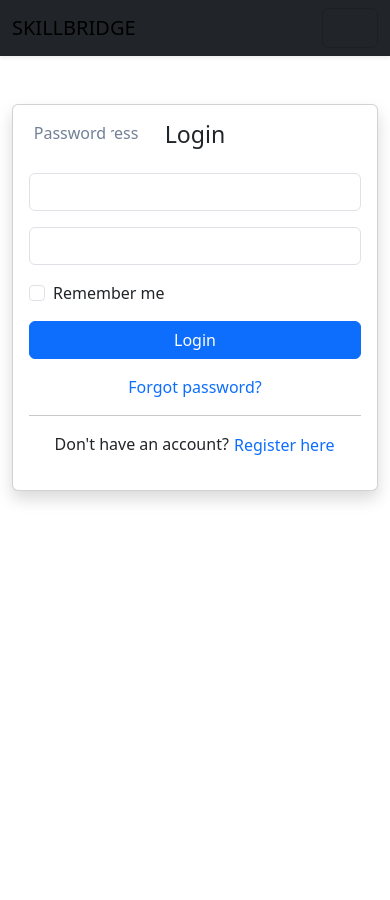
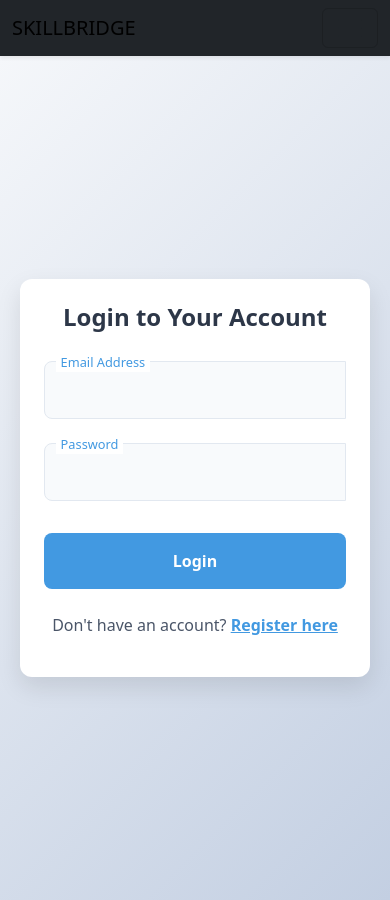
Before and after one commit to HasibShahriar/SkillBridge, a React (Create React App) app in the folder client/: page /login in a window 390 px wide. Before the commit the page ends 844 px from the top, so only its background shows below. Built offline with nearby package versions, Linux system fonts and the light colour scheme.

Commit message:
responsive login page added

```diff
--- /dev/null
+++ b/client/src/login.css
@@ -0,0 +1,140 @@
+.form-container {
+  display: flex;
+  justify-content: center;
+  align-items: center;
+  min-height: 100vh;
+  background: linear-gradient(135deg, #f5f7fa 0%, #c3cfe2 100%);
+  padding: 20px;
+}
+
+.modern-form {
+  background: white;
+  padding: 2.5rem;
+  border-radius: 12px;
+  box-shadow: 0 10px 25px rgba(0, 0, 0, 0.1);
+  width: 100%;
+  max-width: 400px;
+  transition: transform 0.3s ease;
+}
+
+.modern-form:hover {
+  transform: translateY(-5px);
+}
+
+.form-title {
+  text-align: center;
+  margin-bottom: 1.8rem;
+  color: #2d3748;
+  font-weight: 600;
+  font-size: 1.8rem;
+}
+
+.input-group {
+  position: relative;
+  margin-bottom: 1.5rem;
+}
+
+.form-input {
+  width: 100%;
+  padding: 1rem;
+  border: 1px solid #e2e8f0;
+  border-radius: 8px;
+  background-color: #f8fafc;
+  font-size: 1rem;
+  transition: all 0.3s ease;
+  box-sizing: border-box;
+}
+
+.form-input:focus {
+  outline: none;
+  border-color: #4299e1;
+  background-color: white;
+  box-shadow: 0 0 0 3px rgba(66, 153, 225, 0.2);
+}
+
+.form-label {
+  position: absolute;
+  top: 1rem;
+  left: 1rem;
+  color: #718096;
+  pointer-events: none;
+  transition: all 0.3s ease;
+  background: white;
+  padding: 0 0.3rem;
+}
+
+.form-input:focus ~ .form-label,
+.form-input:not(:placeholder-shown) ~ .form-label {
+  top: -0.5rem;
+  left: 0.8rem;
+  font-size: 0.8rem;
+  color: #4299e1;
+  font-weight: 500;
+}
+
+.submit-button {
+  width: 100%;
+  padding: 1rem;
+  border: none;
+  border-radius: 8px;
+  background: #4299e1;
+  color: white;
+  font-size: 1rem;
+  font-weight: 600;
+  cursor: pointer;
+  transition: all 0.3s ease;
+  margin-top: 0.5rem;
+}
+
+.submit-button:hover:not(:disabled) {
+  background: #3182ce;
+  transform: translateY(-2px);
+  box-shadow: 0 4px 8px rgba(0, 0, 0, 0.1);
+}
+
+.submit-button:disabled {
+  background: #a0aec0;
+  cursor: not-allowed;
+  transform: none;
+  box-shadow: none;
+}
+
+.toggle-form {
+  text-align: center;
+  margin-top: 1.5rem;
+  color: #4a5568;
+}
+
+.toggle-button {
+  background: none;
+  border: none;
+  color: #4299e1;
+  cursor: pointer;
+  font-weight: 600;
+  text-decoration: underline;
+  padding: 0;
+}
+
+.toggle-button:hover {
+  color: #3182ce;
+}
+
+.message {
+  text-align: center;
+  padding: 0.5rem;
+  margin: 1rem 0;
+  border-radius: 6px;
+  background-color: #fed7d7;
+  color: #c53030;
+}
+
+/* Responsive design */
+@media (max-width: 480px) {
+  .modern-form {
+    padding: 1.5rem;
+  }
+
+  .form-title {
+    font-size: 1.5rem;
+  }
+}
--- a/client/src/login.js
+++ b/client/src/login.js
@@ -1,11 +1,14 @@
 import React, { useState } from 'react';
-import 'bootstrap/dist/css/bootstrap.min.css';
+import axios from "axios";
+import './login.css'; // Import the CSS file
 
 const Login = ({ onToggleForm, onLogin }) => {
   const [formData, setFormData] = useState({
     email: '',
     password: ''
   });
+  const [message, setMessage] = useState("");
+  const [isSubmitting, setIsSubmitting] = useState(false);
 
   const handleChange = (e) => {
     setFormData({
@@ -14,83 +17,75 @@ const Login = ({ onToggleForm, onLogin }) => {
     });
   };
 
-  const handleSubmit = (e) => {
+  const handleSubmit = async (e) => {
     e.preventDefault();
-    // Here you would typically make an API call to authenticate
-    console.log('Login data:', formData);
+    setIsSubmitting(true);
+    try {
+      const res = await axios.post("http://localhost:5000/api/user", formData);
+      setMessage(res.data.message);
       if (onLogin) {
         onLogin(formData);
       }
+    } catch (error) {
+      setMessage(error.response?.data?.message || "Login failed");
+    } finally {
+      setIsSubmitting(false);
+    }
+    console.log('Login data:', formData);
   };
 
   return (
-    <div className="container mt-5">
-      <div className="row justify-content-center">
-        <div className="col-md-6 col-lg-4">
-          <div className="card shadow">
-            <div className="card-body">
-              <h3 className="card-title text-center mb-4">Login</h3>
-              <form onSubmit={handleSubmit}>
-                <div className="mb-3">
-                  <label htmlFor="email" className="form-label">Email address</label>
+    <div className="form-container">
+      <form className="modern-form" onSubmit={handleSubmit}>
+        <h2 className="form-title">Login to Your Account</h2>
+
+        <div className="input-group">
           <input
             type="email"
-                    className="form-control"
-                    id="email"
             name="email"
             value={formData.email}
             onChange={handleChange}
             required
+            className="form-input"
           />
+          <label className="form-label">Email Address</label>
         </div>
-                <div className="mb-3">
-                  <label htmlFor="password" className="form-label">Password</label>
+
+        <div className="input-group">
           <input
             type="password"
-                    className="form-control"
-                    id="password"
             name="password"
             value={formData.password}
             onChange={handleChange}
             required
+            className="form-input"
           />
+          <label className="form-label">Password</label>
         </div>
-                <div className="mb-3 form-check">
-                  <input
-                    type="checkbox"
-                    className="form-check-input"
-                    id="rememberMe"
-                  />
-                  <label className="form-check-label" htmlFor="rememberMe">
-                    Remember me
-                  </label>
-                </div>
-                <button type="submit" className="btn btn-primary w-100 mb-3">
-                  Login
+
+        {message && <div className="message">{message}</div>}
+
+        <button
+          type="submit"
+          className="submit-button"
+          disabled={isSubmitting}
+        >
+          {isSubmitting ? 'Logging in...' : 'Login'}
         </button>
-                <div className="text-center">
-                  <a href="#!" className="text-decoration-none">
-                    Forgot password?
-                  </a>
-                </div>
-              </form>
-              <hr />
-              <div className="text-center">
+
+        <div className="toggle-form">
           <p>
             Don't have an account?{' '}
             <button
               type="button"
-                    className="btn btn-link p-0 text-decoration-none"
+              className="toggle-button"
               onClick={onToggleForm}
             >
               Register here
             </button>
           </p>
         </div>
-            </div>
-          </div>
-        </div>
-      </div>
+      </form>
     </div>
   );
 };
```
Also changed, not shown: 2 other files (tests, documents, lock files or other folders). Lines whose indentation alone changed are shown as unchanged.
